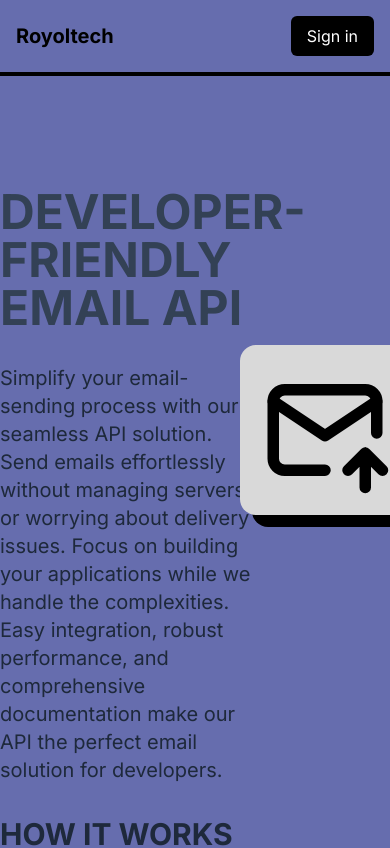
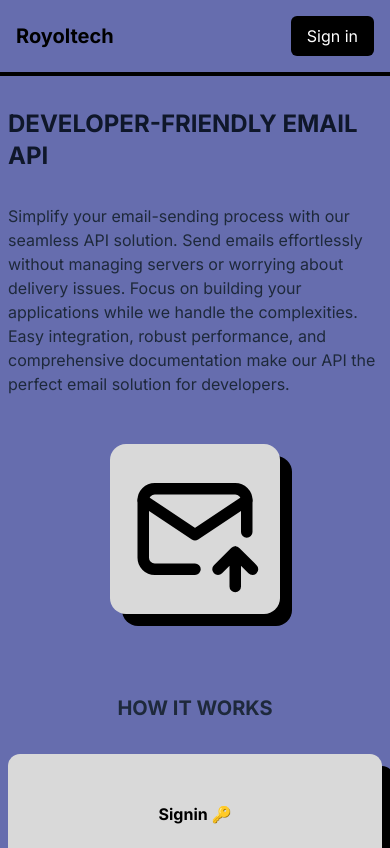
Before and after one commit to sammykinuthia/Email-service, a Next.js app: page / in a window 390 px wide. Shown: the top 848 px of the page. Built offline with nearby package versions, Linux system fonts and the light colour scheme; no server answers.

Commit message:
added mobile responsiveness

```diff
--- a/next.config.mjs
+++ b/next.config.mjs
@@ -1,20 +1,27 @@
 import { withAxiom } from "next-axiom";
 /** @type {import('next').NextConfig} */
-const nextConfig = withAxiom( {
+const nextConfig = withAxiom({
   async headers() {
     return [
       {
-          // matching all API routes
         source: "/api/:path*",
         headers: [
-            { key: "Access-Control-Allow-Credentials", value: "true" },
-            { key: "Access-Control-Allow-Origin", value: "*" },
-            { key: "Access-Control-Allow-Methods", value: "GET,OPTIONS,PATCH,DELETE,POST,PUT" },
-            { key: "Access-Control-Allow-Headers", value: "X-CSRF-Token, X-Requested-With, Accept, Accept-Version, Content-Length, Content-MD5, Content-Type, Date, X-Api-Version" },
-          ]
-        }
-      ]
-    }
+          {
+            key: "Access-Control-Allow-Origin",
+            value: "*", // Set your origin
+          },
+          {
+            key: "Access-Control-Allow-Methods",
+            value: "GET, POST, PUT, DELETE, OPTIONS",
+          },
+          {
+            key: "Access-Control-Allow-Headers",
+            value: "Content-Type, Authorization",
+          },
+        ],
+      },
+    ];
+  },
 });
 
 export default nextConfig;
--- a/src/app/page.tsx
+++ b/src/app/page.tsx
@@ -11,14 +11,14 @@ export const metadata:Metadata = {
 export default function Home() {
   return (
     <main>
-      <div className="container mx-auto max-w-7xl w-full">
+      <div className="container mx-auto max-w-7xl w-full px-2 sm:px-4 md:px-8">
         {/* hero section */}
-        <div className="grid grid-cols-3">
-          <div className="col-span-2 flex flex-col pt-28">
-            <h1 className="text-5xl text-slate-700 font-bold uppercase">
+        <div className="grid grid-cols-1 md:grid-cols-3">
+          <div className="md:col-span-2 flex flex-col pt-8 lg:pt-28">
+            <h1 className="text-2xl lg:text-5xl text-slate-900 font-bold uppercase">
               Developer-Friendly Email API
             </h1>
-            <p className="mt-8 text-slate-800 text-xl">
+            <p className="mt-8 text-slate-800 lg:text-xl">
               Simplify your email-sending process with our seamless API
               solution. Send emails effortlessly without managing servers or
               worrying about delivery issues. Focus on building your
@@ -61,10 +61,10 @@ export default function Home() {
 
         {/* How it works */}
         <div className="my-8">
-          <h2 className="text-3xl uppercase text-slate-800 font-bold">
+          <h2 className="text-xl lg:text-3xl text-center md:text-start uppercase text-slate-800 font-bold">
             How It Works
           </h2>
-          <div className="grid grid-cols-4 gap-8  my-8">
+          <div className="grid grid-cols-1 sm:grid-cols-2 xl:grid-cols-4 gap-8  my-8 ">
             <Card text="Signin 🔑" />
             <Card text="Copy your API Key 🔐" />
             <Card text="Call Our Endpoint 📶" />
@@ -82,7 +82,7 @@ function Card({ text }: { text: string }) {
       style={{ boxShadow: "12px 12px black" }}
       className="p-4 py-12 bg-[#D9D9D9] w-full h-full flex justify-center items-center rounded-xl"
     >
-      <h4 className="font-bold text-2xl">{text}</h4>
+      <h4 className="font-bold lg:text-2xl">{text}</h4>
     </div>
   );
 }
```
Lines whose indentation alone changed are shown as unchanged.
